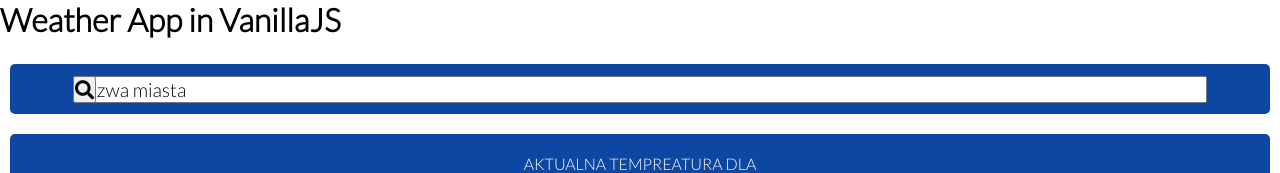
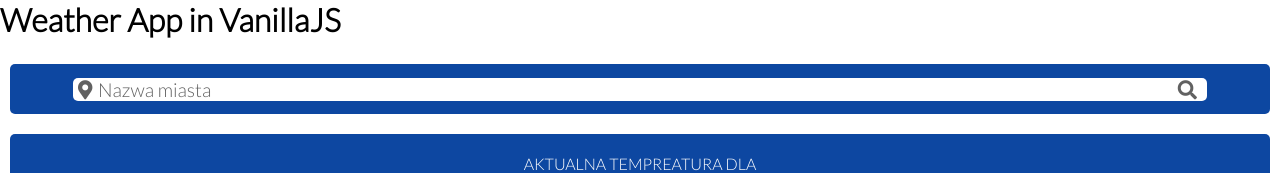
Before and after one commit to qkiczw/js_ex_weather_app, a website built with webpack: page dist/index.html in a window 1280 px wide. Shown: the top 173 px of the page. Built offline with nearby package versions, Linux system fonts and the light colour scheme; no server answers.

Commit message:
I added some css to search input and search btns

```diff
--- a/src/style.scss
+++ b/src/style.scss
@@ -38,10 +38,27 @@ $borderRadius: 5px;
     &__btn {
       position: absolute;
       font-size: 1.2rem;
+      color: $fontColorPrimary;
     }
 
     &__input {
       width: 100%;
+      border-radius: $borderRadius;
+      border: none;
+      padding-left: 25px;
+    }
+    &__label {
+      left: 25px;
+    }
+    &__btn--city-name {
+      right: 10px;
+      border: none;
+      background: none;
+    }
+    &__btn--location {
+      left: 5px;
+      border: none;
+      background: none;
     }
   }
   .search__item__input:focus
```
Also changed, not shown: dist/bundle.js, dist/index.html.
